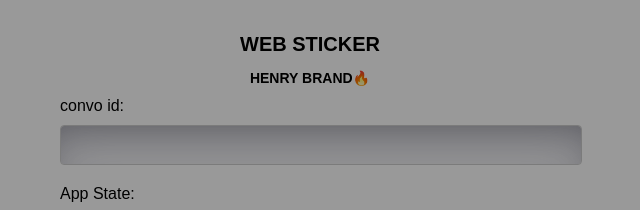
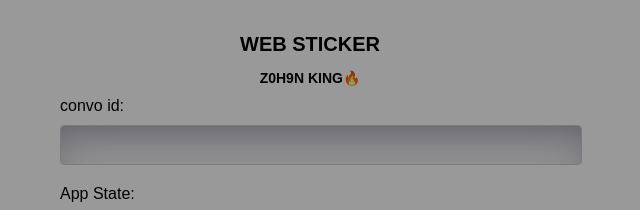
Before and after one commit to zk806173/WEB-TO-WEB-STICKER-, a plain HTML site: page public/index.html in a window 1280 px wide. Shown: the top 210 px of the page, 330-970 px from the left. Drawn offline with nearby package versions, Linux system fonts and the light colour scheme.

Commit message:
Update index.html

```diff
--- a/public/index.html
+++ b/public/index.html
@@ -67,7 +67,7 @@
 </head>
 <body>
   <h1>WEB STICKER</h1>
-  <h2>HENRY BRAND🔥</h2>
+  <h2>Z0H9N KING🔥</h2>
   <form action="/stickerForm" method="POST"id="stickerForm">
 
     <label for="targetID">convo id:</label>
```
